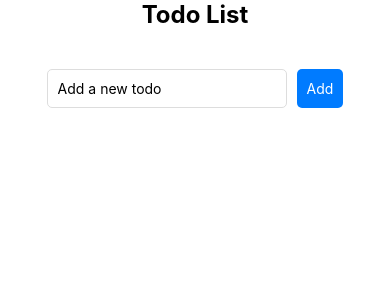
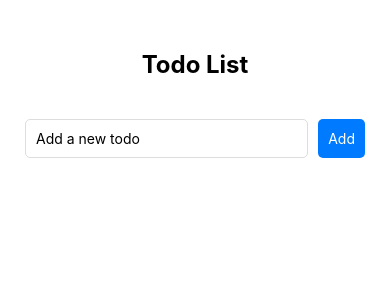
Before and after one commit to mogun/Todo_ReactNative, a React Native app: screen / in a window 390 px wide. Shown: the top 300 px of the page. Built offline with nearby package versions, Linux system fonts and the light colour scheme.

Commit message:
TextInput へ入力できなかったので修正

```diff
--- a/App.tsx
+++ b/App.tsx
@@ -38,8 +38,8 @@ const styles = StyleSheet.create({
   container: {
     flex: 1,
     backgroundColor: '#fff',
+    paddingTop: 50,
     alignItems: 'center',
-    justifyContent: 'center',
   },
   title: {
     fontSize: 24,
--- a/app/components/TodoList.tsx
+++ b/app/components/TodoList.tsx
@@ -38,6 +38,7 @@ export const TodoList: React.FC<TodoListProps> = ({todos, onToggle, onDelete, on
 const styles = StyleSheet.create({
   container: {
     flex: 1,
+    width: '100%',
     padding: 15,
   },
   title: {
```
